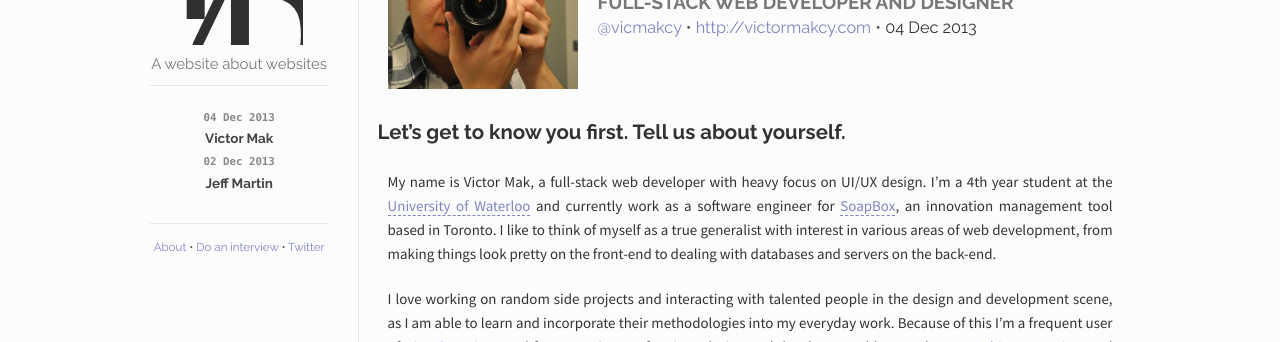
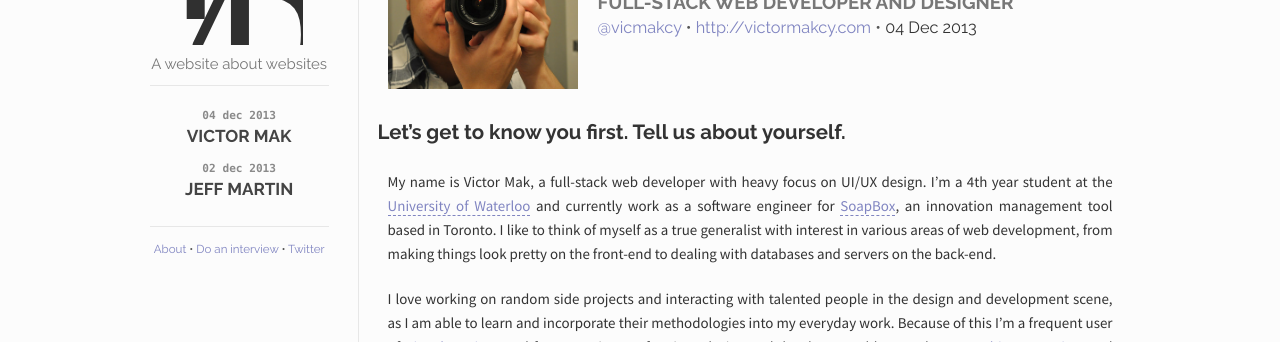
Before and after one commit to the-development/thedevelopment, a Jekyll site: the page built from index.html, in a window 1280 px wide. Shown: the part 135-477 px from the top of the page. Built offline with Jekyll 4.4.1, drawn with Linux system fonts in a browser that asks for light colours; Markdown is read by kramdown in place of the engine named in the settings.

Commit message:
Sidebar tweaks

```diff
--- a/_layouts/default.html
+++ b/_layouts/default.html
@@ -31,7 +31,7 @@
         <div class="posts">
           <ul class="posts-list">
             {% for post in site.posts %}
-              <li>
+              <li class="post-link">
                 <a class="post-title" href="{{ post.url }}">
                   <span class="post-date">{{ post.date | date_to_string }}</span>
                   {{ post.firstname }} {{ post.lastname }}
--- a/css/main.css
+++ b/css/main.css
@@ -67,8 +67,6 @@ a:hover {
 .posts-list li {
   text-align: center;
   line-height: 1.75em;
-  padding-top: 0.15em;
-
 }
 
 /*****************************************************************************/
@@ -100,14 +98,13 @@ a:hover {
 .posts {
   border-top: 1px solid #e7e7e7;
   margin-top: 1em;
-  padding-bottom: 0.5em;
   padding-top: 1.5em;
+  padding-bottom: 1.25em;
 }
 
 .footer {
   font-size: 0.95em;
   border-top: 1px solid #e7e7e7;
-  margin-top: 2em;
   padding-top: 1.25em;
   overflow: hidden;
   float: center;
@@ -269,17 +266,23 @@ a:hover {
   font-size: 1.1em;
 }
 
+.post-link {
+  margin-bottom: 0.75em;
+}
+
 .post-title {
   font-weight: 600;
-  font-size: 1.1em;
+  font-size: 1.4em;
+  text-transform: uppercase;
 }
 
 .post-date {
-  color: #888;
+  color: #8a8a8a;
   font-family: Monaco, "Courier New", monospace;
   font-weight: 600;
-  font-size: 0.8em;
+  font-size: 0.65em;
   display: block;
+  text-transform: lowercase;
 }
 
 #sidebar-button {
```
